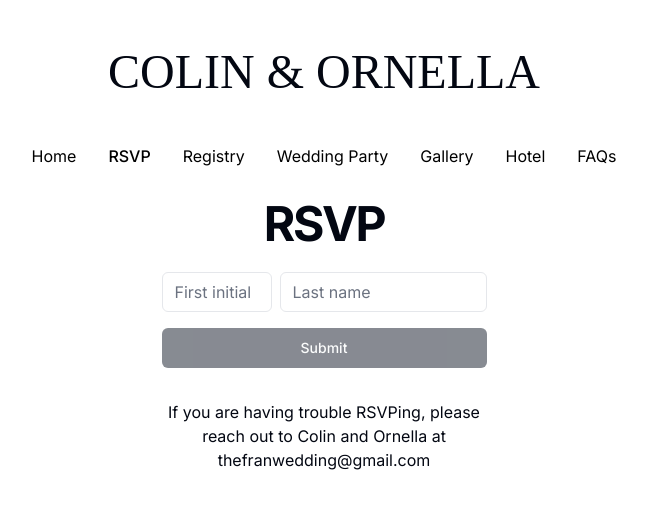
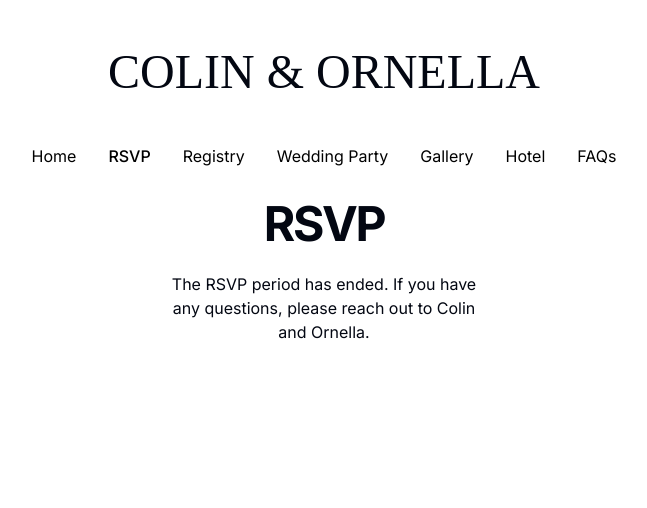
Before and after one commit to colinfran/franceschini-wedding, a Next.js app: page /rsvp in a window 1280 px wide. Shown: the top 508 px of the page, without its empty margins (316-963 px from the left). Built offline with nearby package versions, Linux system fonts and the light colour scheme; no server answers.

Commit message:
Update page.tsx

```diff
--- a/app/rsvp/page.tsx
+++ b/app/rsvp/page.tsx
@@ -16,6 +16,7 @@ export type Statuses =
   | "successfull submission"
   | "unsuccessfull submission"
   | "selected name"
+  | "ended"
 
 export type Attendee = Guest | undefined
 
@@ -23,7 +24,7 @@ const Page: FC = () => {
   const [firstNameInitial, setFirstNameInitial] = useState<string>("")
   const [lastName, setLastName] = useState<string>("")
 
-  const [status, setStatus] = useState<Statuses>("enter name")
+  const [status, setStatus] = useState<Statuses>("ended")
 
   const [listOfGuests, setListOfGuests] = useState<Guest[]>([])
   const [attendeeData, setAttendeeData] = useState<Attendee>(undefined)
@@ -36,6 +37,11 @@ const Page: FC = () => {
         RSVP
       </h2>
       <div className="m-auto w-[325px] text-center">
+        {status === "ended" && (
+          <div>
+            The RSVP period has ended. If you have any questions, please reach out to Colin and Ornella.
+          </div>
+        )}
         {status === "enter name" && (
           <EnterName
             firstNameInitial={firstNameInitial}
```
